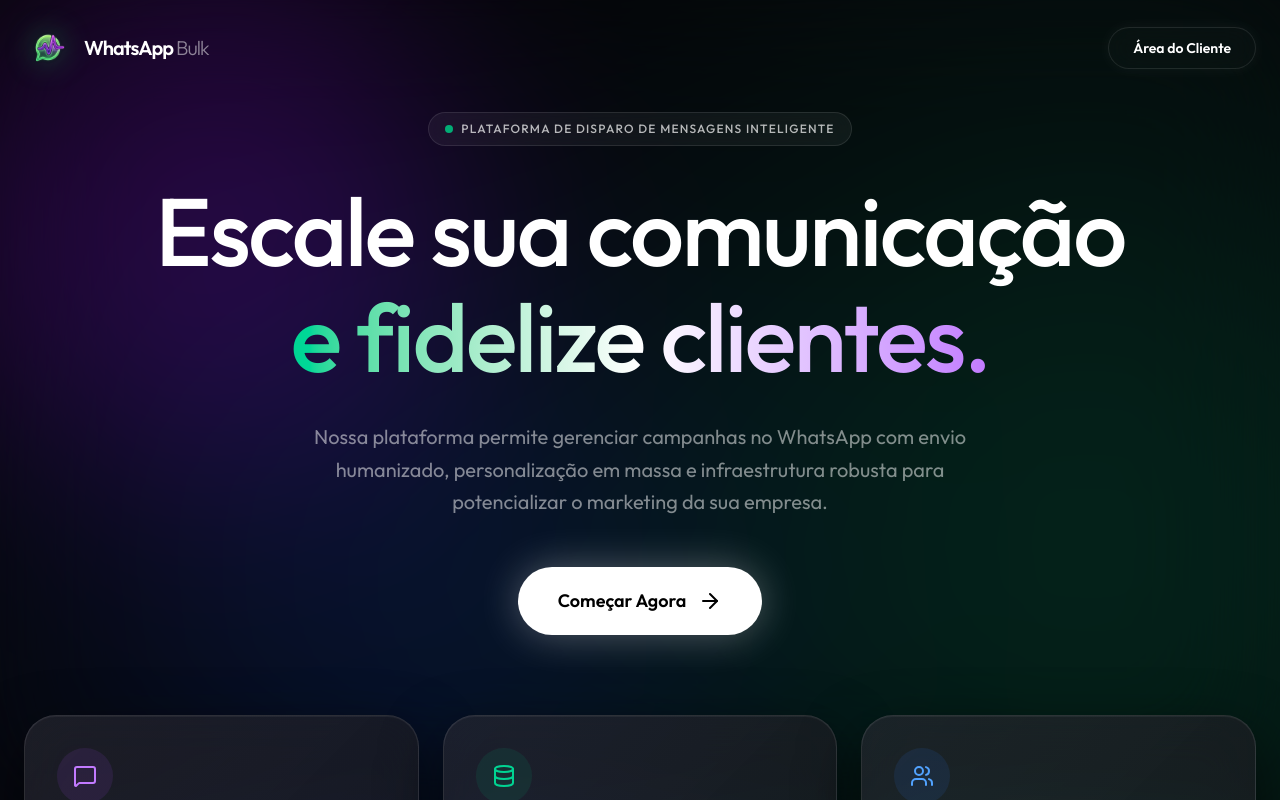
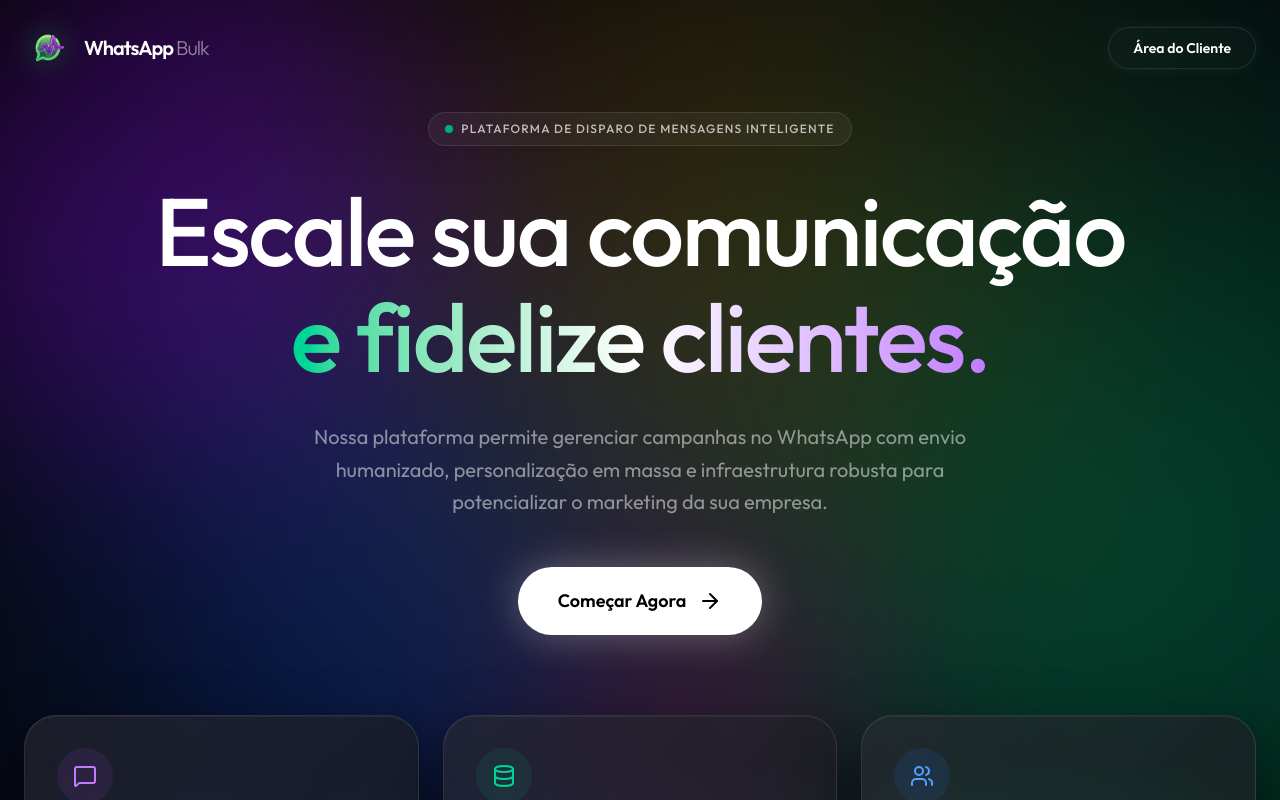
Before and after one commit to icaroweasley/whatsapp-bulk, a React (Vite) app: page / in a window 1280 px wide. Shown: the top 800 px of the page. Built offline with nearby package versions, Linux system fonts and the light colour scheme.

Commit message:
Update background colors to be stronger on LandingPage, Login and Paywall

```diff
--- a/src/components/LandingPage.tsx
+++ b/src/components/LandingPage.tsx
@@ -11,9 +11,11 @@ export default function LandingPage({ onLoginClick }: LandingPageProps) {
       {/* ChatPulse Aesthetic Background */}
       <div className="fixed inset-0 z-0 pointer-events-none">
         <div className="absolute inset-0 bg-[#0a0a0f]"></div>
-        <div className="absolute top-[-10%] left-[-5%] w-[600px] h-[600px] bg-purple-600/40 rounded-full blur-[120px] animate-blob"></div>
-        <div className="absolute top-[30%] right-[-10%] w-[700px] h-[700px] bg-emerald-500/30 rounded-full blur-[150px] animate-blob animation-delay-2000"></div>
-        <div className="absolute bottom-[-10%] left-[10%] w-[500px] h-[500px] bg-blue-600/30 rounded-full blur-[120px] animate-blob animation-delay-4000"></div>
+        <div className="absolute top-[-10%] left-[-5%] w-[600px] h-[600px] bg-purple-600/60 rounded-full blur-[120px] animate-blob"></div>
+        <div className="absolute top-[30%] right-[-10%] w-[700px] h-[700px] bg-emerald-500/60 rounded-full blur-[150px] animate-blob animation-delay-2000"></div>
+        <div className="absolute bottom-[-10%] left-[10%] w-[500px] h-[500px] bg-blue-600/60 rounded-full blur-[120px] animate-blob animation-delay-4000"></div>
+        <div className="absolute top-[60%] left-[40%] w-[400px] h-[400px] bg-pink-600/40 rounded-full blur-[120px] animate-blob"></div>
+        <div className="absolute top-[10%] right-[30%] w-[450px] h-[450px] bg-amber-500/40 rounded-full blur-[120px] animate-blob animation-delay-2000"></div>
         <div className="absolute inset-0 bg-black/40 backdrop-blur-3xl"></div>
       </div>
 
--- a/src/components/Login.tsx
+++ b/src/components/Login.tsx
@@ -60,9 +60,11 @@ export default function Login({ onBack }: LoginProps) {
       {/* ChatPulse Aesthetic Background */}
       <div className="fixed inset-0 z-0 pointer-events-none">
         <div className="absolute inset-0 bg-[#0a0a0f]"></div>
-        <div className="absolute top-[-10%] left-[-5%] w-[600px] h-[600px] bg-purple-600/40 rounded-full blur-[120px] animate-blob"></div>
-        <div className="absolute top-[30%] right-[-10%] w-[700px] h-[700px] bg-emerald-500/30 rounded-full blur-[150px] animate-blob animation-delay-2000"></div>
-        <div className="absolute bottom-[-10%] left-[10%] w-[500px] h-[500px] bg-blue-600/30 rounded-full blur-[120px] animate-blob animation-delay-4000"></div>
+        <div className="absolute top-[-10%] left-[-5%] w-[600px] h-[600px] bg-purple-600/60 rounded-full blur-[120px] animate-blob"></div>
+        <div className="absolute top-[30%] right-[-10%] w-[700px] h-[700px] bg-emerald-500/60 rounded-full blur-[150px] animate-blob animation-delay-2000"></div>
+        <div className="absolute bottom-[-10%] left-[10%] w-[500px] h-[500px] bg-blue-600/60 rounded-full blur-[120px] animate-blob animation-delay-4000"></div>
+        <div className="absolute top-[60%] left-[40%] w-[400px] h-[400px] bg-pink-600/40 rounded-full blur-[120px] animate-blob"></div>
+        <div className="absolute top-[10%] right-[30%] w-[450px] h-[450px] bg-amber-500/40 rounded-full blur-[120px] animate-blob animation-delay-2000"></div>
         <div className="absolute inset-0 bg-black/40 backdrop-blur-3xl"></div>
       </div>
 
--- a/src/components/Paywall.tsx
+++ b/src/components/Paywall.tsx
@@ -44,9 +44,11 @@ export default function Paywall() {
       {/* ChatPulse Aesthetic Background */}
       <div className="fixed inset-0 z-0 pointer-events-none">
         <div className="absolute inset-0 bg-[#0a0a0f]"></div>
-        <div className="absolute top-[-10%] left-[-5%] w-[600px] h-[600px] bg-purple-600/40 rounded-full blur-[120px] animate-blob"></div>
-        <div className="absolute top-[30%] right-[-10%] w-[700px] h-[700px] bg-emerald-500/30 rounded-full blur-[150px] animate-blob animation-delay-2000"></div>
-        <div className="absolute bottom-[-10%] left-[10%] w-[500px] h-[500px] bg-blue-600/30 rounded-full blur-[120px] animate-blob animation-delay-4000"></div>
+        <div className="absolute top-[-10%] left-[-5%] w-[600px] h-[600px] bg-purple-600/60 rounded-full blur-[120px] animate-blob"></div>
+        <div className="absolute top-[30%] right-[-10%] w-[700px] h-[700px] bg-emerald-500/60 rounded-full blur-[150px] animate-blob animation-delay-2000"></div>
+        <div className="absolute bottom-[-10%] left-[10%] w-[500px] h-[500px] bg-blue-600/60 rounded-full blur-[120px] animate-blob animation-delay-4000"></div>
+        <div className="absolute top-[60%] left-[40%] w-[400px] h-[400px] bg-pink-600/40 rounded-full blur-[120px] animate-blob"></div>
+        <div className="absolute top-[10%] right-[30%] w-[450px] h-[450px] bg-amber-500/40 rounded-full blur-[120px] animate-blob animation-delay-2000"></div>
         <div className="absolute inset-0 bg-black/40 backdrop-blur-3xl"></div>
       </div>
 
```
